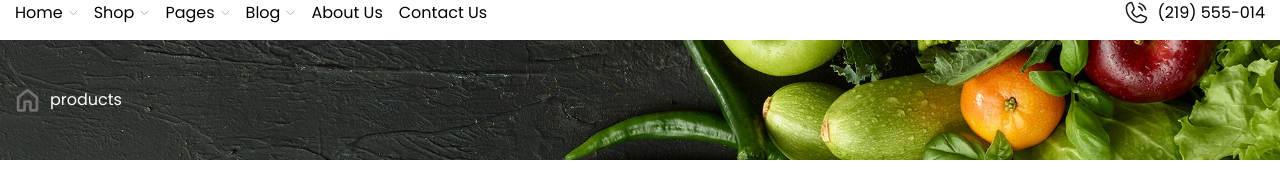
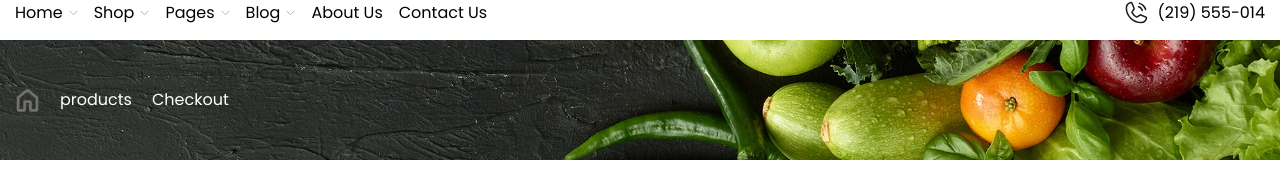
Before and after one commit to nikamunjishvili/shopping-app, a React (Vite) app: page /Billing in a window 1280 px wide. Shown: the part 150-325 px from the top of the page. Built offline with nearby package versions, Linux system fonts and the light colour scheme.

Commit message:
added-checkout

```diff
--- a/src/common/components/_organisms/Breadcrumbs/Breadcrumbs.tsx
+++ b/src/common/components/_organisms/Breadcrumbs/Breadcrumbs.tsx
@@ -10,12 +10,21 @@ const Breadcrumbs = () => {
         backgroundImage: `url(${Image})`,
       }}
     >
-      <div className="w-[1250px] flex gap-[10px]">
+      <div className="w-[1250px] flex gap-5 items-center">
         <Link to={"/"}>
-          <HomeIcon width={25} height={25} />
+          <div className="py-3 hover:border-b-2 transition">
+            <HomeIcon width={25} height={25} />
+          </div>
         </Link>
-        <Link to={"/Categories"} className="text-white">
-          products
+        <Link to={"/Categories"}>
+          <p className="text-white py-3 hover:border-b-2 transition">
+            products
+          </p>
+        </Link>
+        <Link to="/Billing">
+          <p className="text-white hover:border-b-2 transition py-3">
+            Checkout
+          </p>
         </Link>
       </div>
     </div>
```
